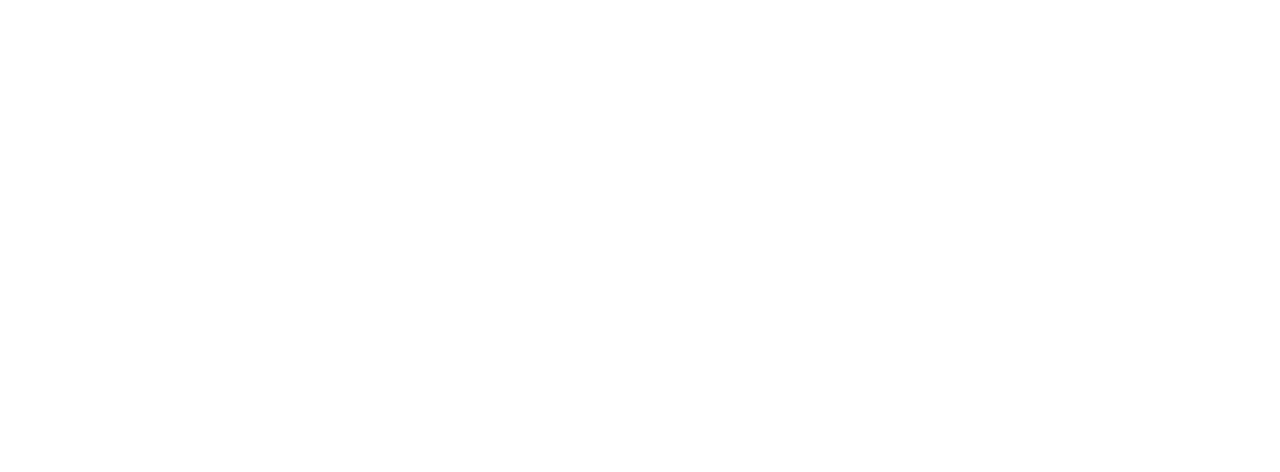
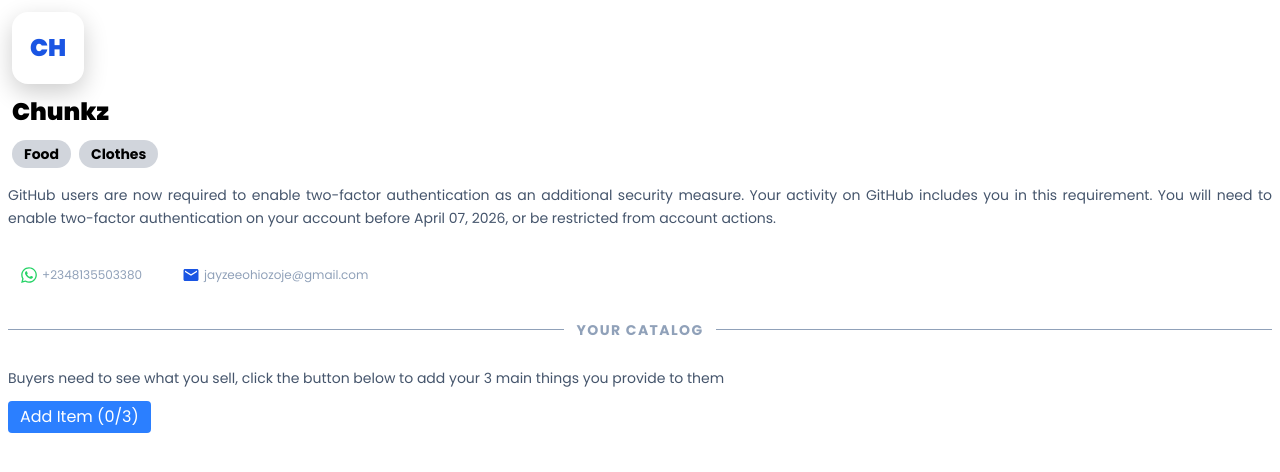
Before and after one commit to BuildingStartup/Haple, a React (Vite) app: page /SellersProfile in a window 1280 px wide. Before the commit this address had no page. Shown: the top 472 px of the page. Built offline with nearby package versions, Linux system fonts and the light colour scheme.

Commit message:
Seller Profile functionality added

```diff
--- a/src/App.jsx
+++ b/src/App.jsx
@@ -1,8 +1,9 @@
 import { BrowserRouter, Route, Routes } from "react-router-dom";
 import { Toaster } from "react-hot-toast";
 // PAGES
-import Home from "./Home/Home.jsx";
+import Home from "./Home.jsx";
 import SignUp from "./SignUp/SignUp.jsx";
+import SellersProfile from "./SellersProfile.jsx";
 
 function App() {
   return (
@@ -12,6 +13,7 @@
           {/* routes go in here */}
           <Route path="/" element={<Home />} />
           <Route path="/SignUp" element={<SignUp />} />
+          <Route path="/SellersProfile" element={<SellersProfile />} />
         </Routes>
       </BrowserRouter>
       <Toaster
--- /dev/null
+++ b/src/SellersProfile.jsx
@@ -0,0 +1,244 @@
+import { useState } from "react";
+import { FaWhatsapp } from "react-icons/fa";
+import { MdEmail } from "react-icons/md";
+
+export default function SellersProfile() {
+  // Original seller info (static, read-only)
+  const sellerInfo = {
+    companyName: "Chunkz",
+    description:
+      "GitHub users are now required to enable two-factor authentication as an additional security measure. Your activity on GitHub includes you in this requirement. You will need to enable two-factor authentication on your account before April 07, 2026, or be restricted from account actions.",
+    whatsapp: "+2348135503380",
+    email: "jayzeeohiozoje@gmail.com",
+    categories: ["Food", "Clothes"],
+    mode: "product",
+  };
+
+  // Products added by user
+  const [products, setProducts] = useState([]);
+  const [newProduct, setNewProduct] = useState({
+    name: "",
+    image: null,
+    description: "",
+  });
+  const [showForm, setShowForm] = useState(false);
+  const [preview, setPreview] = useState(null);
+
+  const handleChange = (e) => {
+    const { name, value, files } = e.target;
+    if (files) {
+      setNewProduct((prev) => ({ ...prev, [name]: files[0] }));
+      setPreview(URL.createObjectURL(files[0]));
+    } else {
+      setNewProduct((prev) => ({ ...prev, [name]: value }));
+    }
+  };
+
+  const submitProduct = () => {
+    if (!newProduct.name || !newProduct.image || !newProduct.description) {
+      alert("All fields are required");
+      return;
+    }
+    if (products.length >= 3) {
+      alert("You can only add up to 3 products");
+      return;
+    }
+
+    setProducts((prev) => [
+      ...prev,
+      { ...newProduct, image: URL.createObjectURL(newProduct.image) },
+    ]);
+    setNewProduct({ name: "", image: null, description: "" });
+    setShowForm(false);
+  };
+  const initials = sellerInfo.companyName.slice(0, 2).toUpperCase();
+
+  return (
+    <section className="min-h-screen px-2 pb-5 bg-white">
+      {/* Seller Info */}
+      <div className="pt-3 px-1 space-y-3">
+        {/* Avatar */}
+        <div
+          className="w-18 h-18 bg-white flex justify-center items-center rounded-2xl"
+          style={{
+            boxShadow: "0 8px 24px rgba(0,0,0,0.2)",
+          }}
+        >
+          <span className="text-[#1A55E3] font-black text-2xl">{initials}</span>
+        </div>
+
+        <h2 className="text-black text-2xl font-black">
+          {sellerInfo.companyName}
+        </h2>
+        <div className="flex gap-2 flex-wrap">
+          {sellerInfo.categories.map((category, id) => (
+            <span
+              key={id}
+              className="bg-gray-300 text-sm font-bold text-black rounded-3xl py-1 px-3"
+            >
+              {category}
+            </span>
+          ))}
+        </div>
+      </div>
+      {/* Description */}
+      <div className="text-sm text-slate-600 text-justify pt-4 leading-relaxed">
+        {sellerInfo.description}
+      </div>
+      {/* Contact Row */}
+      <div className="flex gap-4 flex-wrap my-6">
+        <div className="flex items-center gap-1 p-3 max-w-75">
+          <div className="text-[#25D366] text-lg">
+            <FaWhatsapp />
+          </div>
+          <div>
+            <p className="text-xs text-slate-400">{sellerInfo.whatsapp}</p>
+          </div>
+        </div>
+        <div className="flex items-center gap-1 p-3 max-w-75">
+          <div className="text-[#1A55E3] text-lg">
+            <MdEmail />
+          </div>
+          <div>
+            <p className="text-xs text-slate-400">{sellerInfo.email}</p>
+          </div>
+        </div>
+      </div>
+      {/* Catalog Text */}
+      <div className="flex items-center gap-3 mb-3">
+        <div className="flex-1 h-px bg-slate-400" />
+        <h3 className="text-sm font-bold text-slate-400 uppercase tracking-widest">
+          Your Catalog
+        </h3>
+        <div className="flex-1 h-px bg-slate-400" />
+      </div>
+
+      {/* How it looks like when added */}
+      <div className="flex flex-wrap justify-center gap-3 mb-4">
+        {products.map((prod, i) => (
+          <div
+            key={i}
+            className="w-60 rounded-2xl overflow-hidden bg-slate-50 border-[1.5px] border-slate-200 shadow-sm pb-2"
+          >
+            <img
+              src={prod.image}
+              alt={prod.name}
+              className="w-full h-48 object-cover"
+            />
+            <div className="p-2">
+              <p className="m-0 text-base font-black text-slate-900 uppercase">
+                {prod.name}
+              </p>
+              <p className="text-sm text-slate-500 leading-relaxed text-justify">
+                {prod.description}
+              </p>
+            </div>
+          </div>
+        ))}
+      </div>
+
+      {/* Add Product Button */}
+      {products.length === 0 && !showForm && (
+        <p className="text-sm text-slate-600 text-justify pb-3 leading-normal">
+          Buyers need to see what you sell, click the button below to add your 3
+          main things you provide to them
+        </p>
+      )}
+      {products.length < 3 && !showForm && (
+        <button
+          onClick={() => {
+            setShowForm(true);
+            setPreview(null);
+          }}
+          className="bg-blue-500 text-white px-3 py-1 rounded"
+        >
+          Add Item ({products.length}/3)
+        </button>
+      )}
+
+      {/* Add Product Form */}
+      {showForm && (
+        <div className="bg-slate-50 rounded-2xl border-[1.5px] border-slate-200 p-4 flex flex-col gap-3 animate-in slide-in-from-bottom-5 duration-300">
+          <div className="flex items-center justify-between">
+            <span className="text-[14px] font-black text-slate-900">
+              NEW LISTING
+            </span>
+            <button
+              onClick={() => {
+                setShowForm(false);
+                setPreview(null);
+              }}
+              className="bg-slate-200 border-none rounded-lg w-7 h-7 flex items-center justify-center cursor-pointer text-slate-500 active:scale-90"
+            >
+              {/* <XIcon /> */}
+            </button>
+          </div>
+
+          {/* Image upload preview */}
+          <label className="w-full h-48 rounded-2xl border-2 border-dashed border-slate-300 flex items-center justify-center cursor-pointer overflow-hidden bg-white hover:border-blue-400 transition-colors">
+            {preview ? (
+              <img
+                src={preview}
+                alt="preview"
+                className="w-full h-full object-cover"
+              />
+            ) : (
+              <div className="flex flex-col items-center gap-1.5 text-slate-400">
+                {/* <ImageIcon /> */}
+                <span className="text-[12px] font-bold">
+                  Upload Product Photo
+                </span>
+              </div>
+            )}
+            <input
+              type="file"
+              name="image"
+              accept="image/*"
+              onChange={handleChange}
+              className="hidden"
+            />
+          </label>
+
+          {/* Inputs */}
+          <div className="space-y-2">
+            <input
+              type="text"
+              name="name"
+              value={newProduct.name}
+              onChange={handleChange}
+              placeholder="What are you selling?"
+              className="w-full p-3.5 border-[1.5px] border-slate-200 rounded-xl text-[14px] outline-none focus:border-[#1A55E3] bg-white transition-colors"
+            />
+
+            <textarea
+              name="description"
+              value={newProduct.description}
+              onChange={handleChange}
+              placeholder="Tell us more about it..."
+              rows={2}
+              className="w-full p-3.5 border-[1.5px] border-slate-200 rounded-xl text-[14px] outline-none resize-none focus:border-[#1A55E3] bg-white transition-colors"
+            />
+          </div>
+
+          <div className="flex gap-2 mt-1">
+            <button
+              onClick={submitProduct}
+              className="flex-[2] p-3.5 bg-[#1A55E3] border-none rounded-xl text-white font-black text-[13px] cursor-pointer shadow-md active:scale-95 transition-all"
+            >
+              SAVE LISTING
+            </button>
+            <button
+              onClick={() => {
+                setShowForm(false);
+                setPreview(null);
+              }}
+              className="flex-1 p-3.5 bg-slate-200 border-none rounded-xl text-slate-600 font-bold text-[13px] cursor-pointer active:scale-95 transition-all"
+            >
+              CANCEL
+            </button>
+          </div>
+        </div>
+      )}
+    </section>
+  );
+}
--- a/src/SignUp/SignUp.jsx
+++ b/src/SignUp/SignUp.jsx
@@ -1,6 +1,9 @@
 import { useForm } from "react-hook-form";
-import Fields from "../Fields.jsx";
+import Fields from "./Fields.jsx";
 import { useState } from "react";
+import { Link } from "react-router-dom";
+import { useNavigate } from "react-router-dom";
+import { FaArrowLeft } from "react-icons/fa6";
 
 export default function SignUp() {
   const {
@@ -38,9 +41,10 @@
     "Graphic design",
     "Web design",
   ];
-
+  const navigate = useNavigate();
   const onSubmit = (data) => {
     console.log("Final Seller Data:", data);
+    navigate("/SellersProfile");
   };
 
   const handleToggle = (cat) => {
@@ -54,6 +58,24 @@
   return (
     <section className="min-h-screen bg-[#F1F5F9] flex justify-center">
       <div className="w-full bg-white min-h-screen px-4 py-8 space-y-6">
+        <button
+          style={{
+            background: "#F1F5F9",
+            border: "none",
+            borderRadius: "10px",
+            width: "36px",
+            height: "36px",
+            display: "flex",
+            alignItems: "center",
+            justifyContent: "center",
+            cursor: "pointer",
+            color: "#374151",
+          }}
+        >
+          <Link to="/">
+            <FaArrowLeft />
+          </Link>
+        </button>
         {/* Header */}
         <div className="text-center space-y-2">
           <h2 className="text-2xl font-black text-[#1A55E3]">Sign Up</h2>
```
Also changed, not shown: src/Home.jsx (renamed from src/Home/Home.jsx), src/SignUp/Fields.jsx (renamed from src/Fields.jsx).
